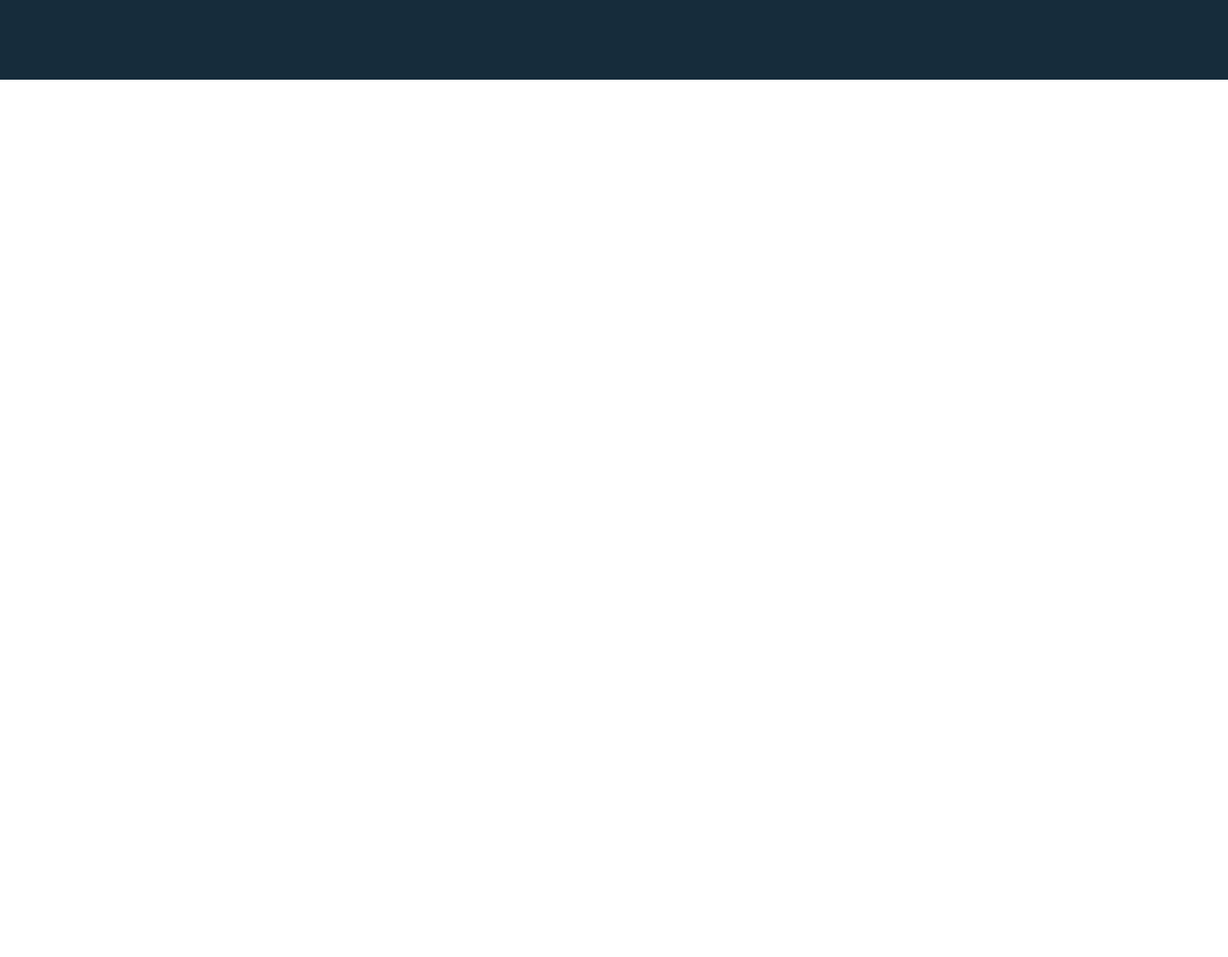
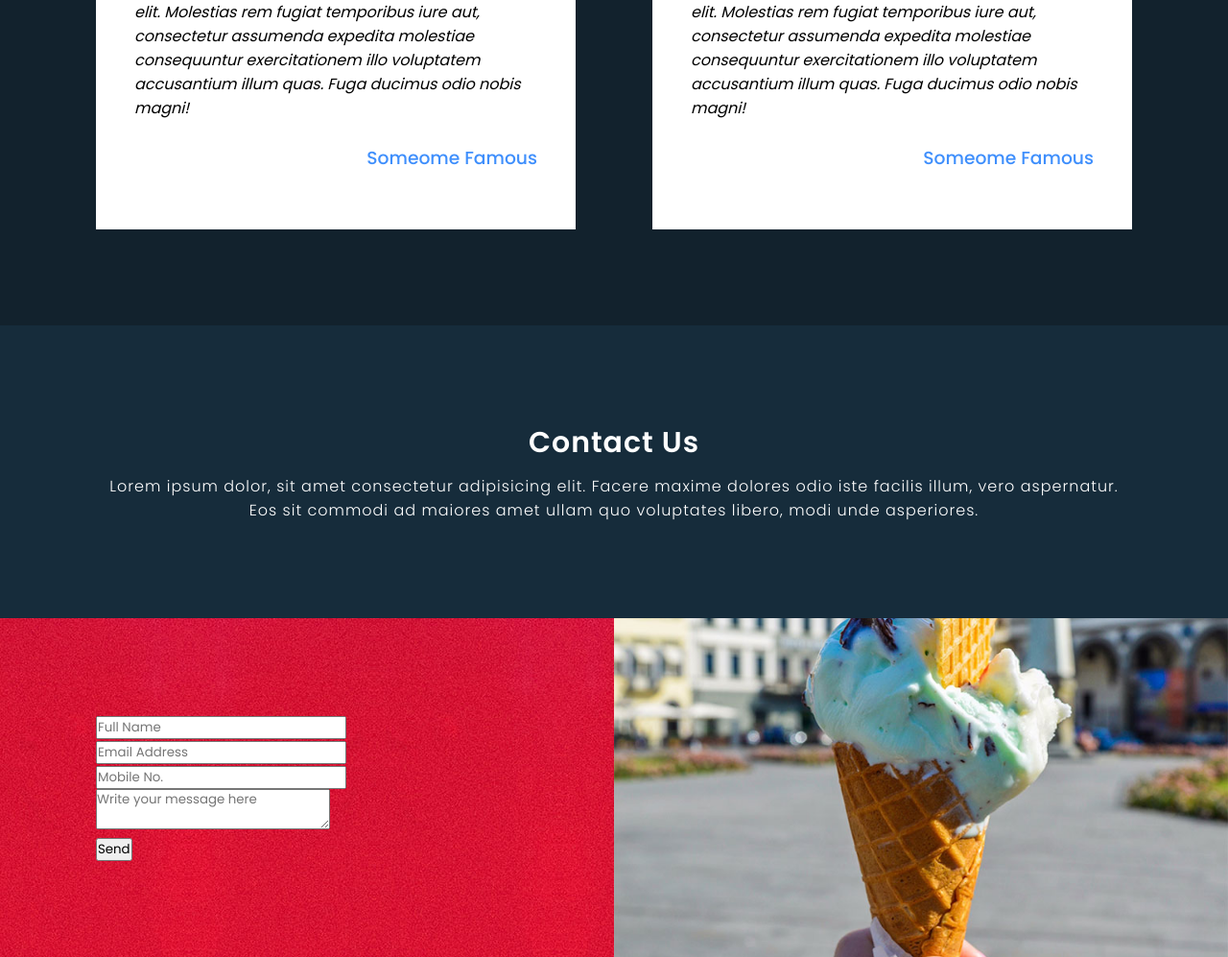
Before and after one commit to Taewoong-H/UI_Component, a plain HTML site: page ScrollPage/index.html in a window 1280 px wide. Shown: the part 3620-4617 px from the top of the page at 96% size. Before the commit the page ends 3703 px from the top, so only its background shows below. Drawn offline with Linux system fonts and the light colour scheme.

Commit message:
building page ..ing

```diff
--- a/ScrollPage/index.html
+++ b/ScrollPage/index.html
@@ -109,7 +109,7 @@
     <!-- Client -->
 
     <section class="client">
-      <h2 class="heading">Our Client</h2>
+      <h2 class="heading">Our Clients</h2>
       <p class="text">
         Lorem ipsum dolor sit amet consectetur adipisicing elit. Suscipit sint
         tempore dicta? Recusandae perferendis cupiditate tenetur soluta,
@@ -123,5 +123,72 @@
         <img src="img/brand4.png" alt="" />
       </div>
     </section>
+
+    <!-- Testimonials -->
+
+    <section class="testimonials">
+      <h2 class="heading">What Our Client says</h2>
+      <div class="container">
+        <div class="contentBx">
+          <div>
+            <p>
+              Lorem ipsum dolor sit amet consectetur adipisicing elit. Molestias
+              rem fugiat temporibus iure aut, consectetur assumenda expedita
+              molestiae consequuntur exercitationem illo voluptatem accusantium
+              illum quas. Fuga ducimus odio nobis magni!
+            </p>
+            <br />
+            <h3>Someome Famous</h3>
+          </div>
+        </div>
+
+        <div class="contentBx">
+          <div>
+            <p>
+              Lorem ipsum dolor sit amet consectetur adipisicing elit. Molestias
+              rem fugiat temporibus iure aut, consectetur assumenda expedita
+              molestiae consequuntur exercitationem illo voluptatem accusantium
+              illum quas. Fuga ducimus odio nobis magni!
+            </p>
+            <br />
+            <h3>Someome Famous</h3>
+          </div>
+        </div>
+      </div>
+    </section>
+
+    <!-- Contact -->
+
+    <section class="contact">
+      <h2 class="heading">Contact Us</h2>
+      <p class="text">
+        Lorem ipsum dolor, sit amet consectetur adipisicing elit. Facere maxime
+        dolores odio iste facilis illum, vero aspernatur. Eos sit commodi ad
+        maiores amet ullam quo voluptates libero, modi unde asperiores.
+      </p>
+    </section>
+
+    <section class="about">
+      <div class="contentBx redBg">
+        <div class="form">
+          <div class="inputBx">
+            <input type="text" name="" placeholder="Full Name" />
+          </div>
+          <div class="inputBx">
+            <input type="text" name="" placeholder="Email Address" />
+          </div>
+          <div class="inputBx">
+            <input type="text" name="" placeholder="Mobile No." />
+          </div>
+          <div class="inputBx">
+            <textarea placeholder="Write your message here"></textarea>
+          </div>
+          <div class="inputBx">
+            <input type="submit" name="" value="Send" />
+          </div>
+        </div>
+      </div>
+      <div class="imgBx2"></div>
+    </section>
   </body>
 </html>
--- a/ScrollPage/style.css
+++ b/ScrollPage/style.css
@@ -170,3 +170,77 @@
   padding: 100px;
   text-align: center;
 }
+
+.client .imgBx {
+  display: flex;
+  justify-content: space-between;
+  align-items: center;
+  flex-wrap: wrap;
+  margin-top: 40px;
+}
+
+.client .imgBx img {
+  max-width: 200px;
+  margin: 20px;
+  opacity: 0.25;
+  cursor: pointer;
+}
+
+.client .imgBx img:hover {
+  opacity: 1;
+}
+
+.testimonials {
+  position: relative;
+  padding: 100px;
+  background: #12222d;
+  text-align: center;
+}
+
+.testimonials .container {
+  display: flex;
+  justify-content: space-between;
+  align-items: center;
+  margin-top: 40px;
+  flex-wrap: wrap;
+}
+
+.testimonials .container .contentBx {
+  background: #fff;
+  padding: 60px 40px;
+  width: 500px;
+  display: flex;
+  justify-content: center;
+  align-items: center;
+  text-align: left;
+}
+
+.testimonials .container .contentBx p {
+  font-style: italic;
+}
+
+.testimonials .container .contentBx h3 {
+  width: 100%;
+  text-align: end;
+  font-weight: 500;
+  color: #3f8ffc;
+}
+
+.contact {
+  padding: 100px;
+  background: #162c3b;
+  text-align: center;
+}
+
+.imgBx2 {
+  background: url(/img/bg2.jpg);
+  background-size: cover;
+  background-position: center;
+  width: 50%;
+}
+
+.redBg {
+  background: url(img/red.jpg) !important;
+  background-size: cover;
+  background-position: center;
+}
```
